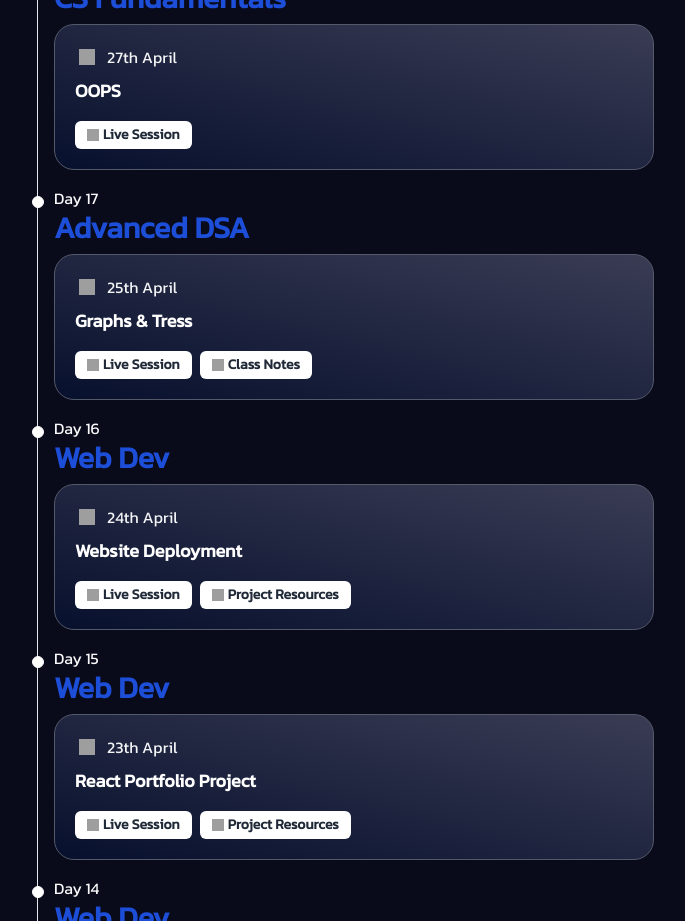
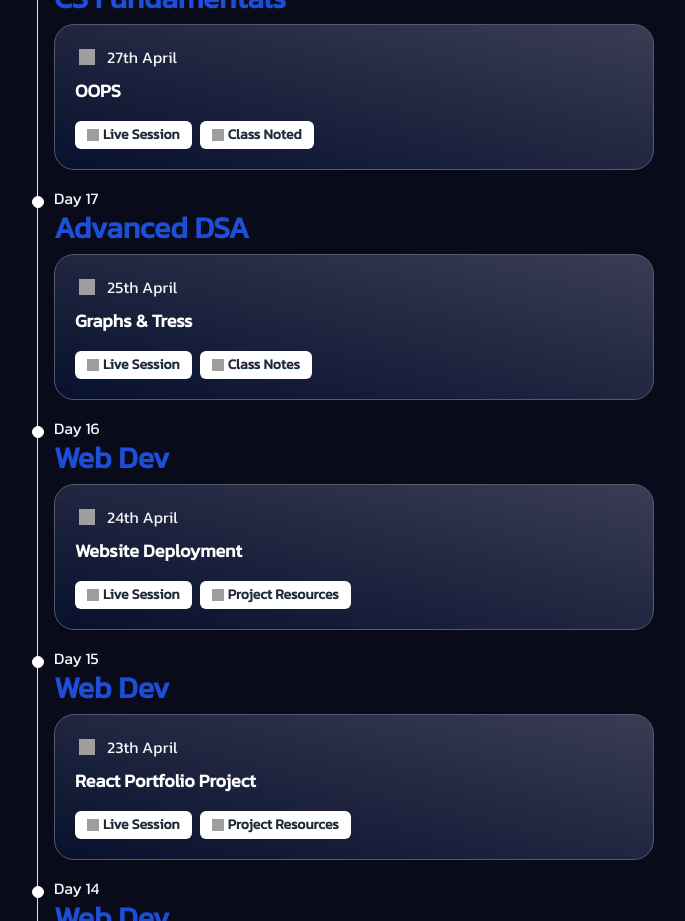
Before and after one commit to suraj-xd/bootcamp-landing-page, a Next.js app: page /learnings in a window 1280 px wide. Shown: the part 1420-2341 px from the top of the page, without its empty margins (3-688 px from the left). Built offline with nearby package versions, Linux system fonts and the light colour scheme; grey boxes are pictures that could not be loaded.

Commit message:
Update index.js

```diff
--- a/pages/learnings/index.js
+++ b/pages/learnings/index.js
@@ -60,7 +60,7 @@ export default function TimeLine() {
                     <List day={"Day 21"} date={"30th April"} topic="CS Fundamentals" session="System Design" live="https://www.youtube.com/live/gw2U8fv9FJ0?feature=share" />
                     <List day={"Day 20"} date={"29th April"} topic="CS Fundamentals" session="CN / OOPS / DBMS" live="https://www.youtube.com/live/--yCH4RCSk8?feature=share" />
                     <List day={"Day 19"} date={"28th April"} topic="CodeCast" session="Harsh Sharma" live="https://www.youtube.com/live/-Yn18yLtZ_I?feature=share" />
-                    <List day={"Day 18"} date={"27th April"} topic="CS Fundamentals" session="OOPS" live="https://www.youtube.com/live/J74-ZaM2o8o?feature=share" />
+                    <List day={"Day 18"} date={"27th April"} topic="CS Fundamentals" session="OOPS" live="https://www.youtube.com/live/J74-ZaM2o8o?feature=share" title1="Class Noted" title1Link="https://docs.google.com/document/d/1Wm4IPc2mm1k11cPdlhytlLm_MQm2IpzjVEspV2khQEY/edit?usp=sharing"/>
                     <List day={"Day 17"} date={"25th April"} topic="Advanced DSA" session="Graphs & Tress" live="https://www.youtube.com/live/HPtChS0wnZI?feature=share" title1="Class Notes" title1Link="https://docs.google.com/document/d/1htE2YgQ4-4kydIVaH626HeqKuB27FxIha6syrrMg5AY/edit?usp=sharing" />
                     <List day={"Day 16"} date={"24th April"} topic="Web Dev" session="Website Deployment" live="https://www.youtube.com/watch?v=zqTjmJUsAVk" title1="Project Resources" title1Link="https://drive.google.com/drive/folders/1W1TKI24eFXi2cbjDG9_3TzbarkwSqN3a?usp=sharing" />
                     <List day={"Day 15"} date={"23th April"} topic="Web Dev" session="React Portfolio Project" live="https://www.youtube.com/watch?v=mySOzNqHUJo" title1="Project Resources" title1Link="https://drive.google.com/drive/folders/1W1TKI24eFXi2cbjDG9_3TzbarkwSqN3a?usp=sharing"/>
```
